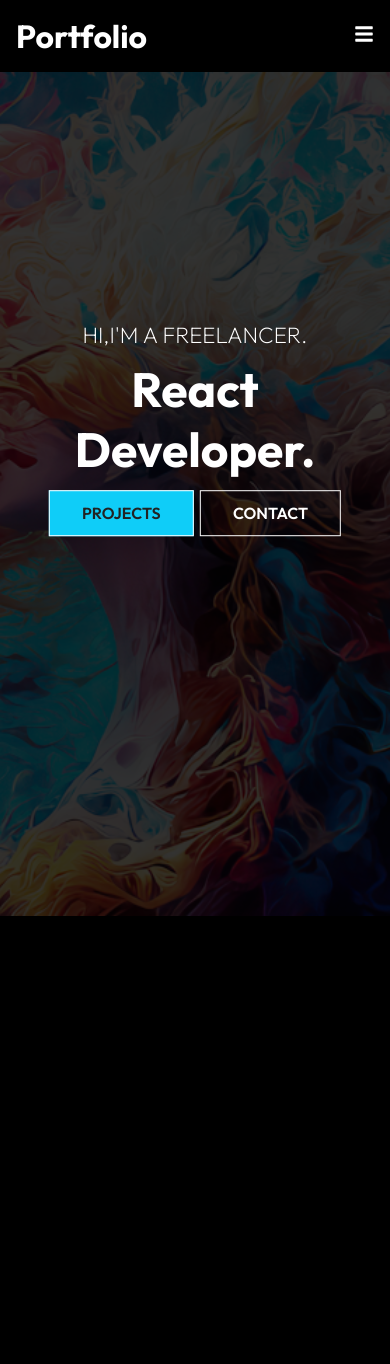
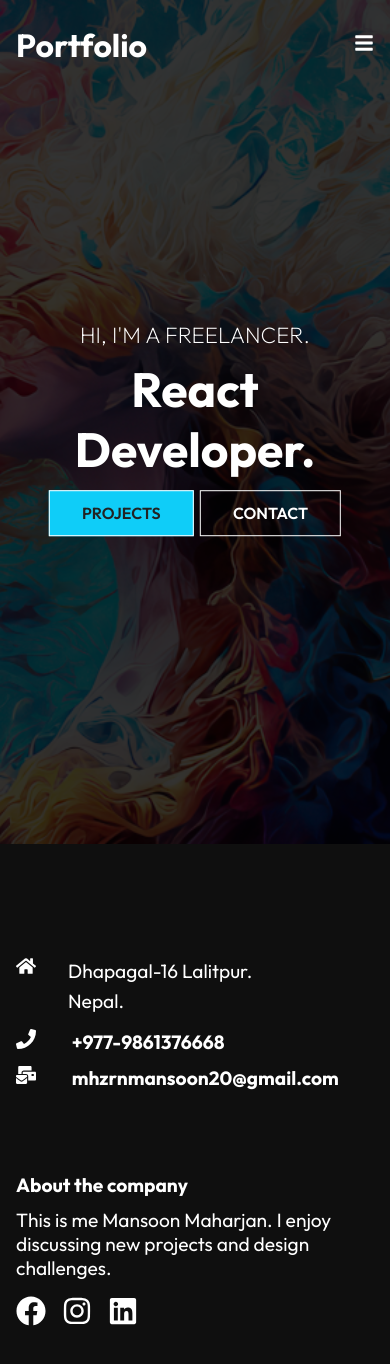
Before and after one commit to mansoonmhzrn/Portfolio, a React (Create React App) app: page / in a window 390 px wide. Shown: the top 1364 px of the page. Before the commit the page ends 920 px from the top, so only its background shows below. Built offline with nearby package versions, Linux system fonts and the light colour scheme.

Commit message:
added portfolio but with an error of having no background image

```diff
--- /dev/null
+++ b/src/components/Footer.js
@@ -0,0 +1,61 @@
+import "./FooterStyles.css"
+import { FaHome, FaPhone, FaMailBulk, FaFacebook,  FaInstagram, FaLinkedin } from "react-icons/fa"
+import React from 'react'
+
+const Footer = () => {
+  return (
+    <div className="footer">
+        <div className="footer-container">
+            <div className="left">
+                <div className="location">
+                 <FaHome size={20} style={{color:"#fff", marginRight: "2rem"}} />
+                 <div>
+                    <p>
+                        Dhapagal-16 Lalitpur.
+                    </p>
+                    <p>
+                        Nepal.
+                    </p>
+                 </div>
+                </div>
+
+              <div className="phone">
+              <h4> <FaPhone size={20} style={{color:"#fff", marginRight: "2rem"}} />  +977-9861376668
+                </h4>
+                </div>
+
+                <div className="email">
+              <h4> <FaMailBulk size={20} style={{color:"#fff", marginRight: "2rem"}} />  mhzrnmansoon20@gmail.com
+                </h4>
+                </div>
+
+            </div>
+            <div className="right">
+                <h4>
+                    About the company
+                </h4>
+                <p>
+                    This is me Mansoon Maharjan. I enjoy discussing new projects and design challenges.
+                </p>
+                <div className="social">
+
+                <FaFacebook
+                 size={30}
+                 style={{color:"#fff", marginRight: "1rem"}} />
+
+                   <FaInstagram
+                 size={30}
+                 style={{color:"#fff", marginRight: "1rem"}} />
+
+                 <FaLinkedin
+                 size={30}
+                 style={{color:"#fff", marginRight: "1rem"}} />
+
+                </div>
+            </div>
+        </div>
+    </div>
+  )
+}
+
+export default Footer
--- /dev/null
+++ b/src/components/FooterStyles.css
@@ -0,0 +1,59 @@
+.footer{
+    width: 100%;
+    padding: 6rem 0;
+    background-color: rgba(19, 19, 19, 0.8);
+}
+
+.footer-container{
+    max-width: 1140px;
+    margin: auto;
+    display: grid;
+    grid-template-columns: repeat(2, 1fr);
+    grid-gap: 40px;
+}
+
+.left{
+    height: 100%;
+    max-width: 100%;
+    display: flex;
+    flex-direction: column;
+    padding: 1rem;
+}
+
+.location {
+    display: flex;
+    margin-bottom: 0.8rem;
+}
+
+.location p {
+    line-height: 30px;
+}
+
+.right{
+    height: 100%;
+    width: 100%;
+    display: flex;
+    flex-direction: column;
+    padding: 1rem;
+}
+
+.social{
+    margin-top: 1rem;
+
+}
+
+h4{
+    font-size: 1.2rem;
+    padding-bottom: 0.7rem;
+}
+
+p{
+    font-size: 1.2rem;
+
+}
+
+@media screen and (max-width: 640px){
+    .footer-container{
+        grid-template-columns: 1fr;
+    }
+}
--- a/src/components/Heroimg.js
+++ b/src/components/Heroimg.js
@@ -11,7 +11,7 @@ const Heroimg = () => {
         </div>
         <div className="content">
         <p>
-            HI,I'M A FREELANCER.</p>
+            HI, I'M A FREELANCER.</p>
             <h1>
                 React Developer.
             </h1>
--- /dev/null
+++ b/src/components/Heroimg2.js
@@ -0,0 +1,20 @@
+import "./Heroimg2Styles.css"
+
+import React from 'react'
+
+const Heroimg2 = () => {
+  return (<div className="hero-img">
+    <div className="heading">
+       <h1>
+        This is a heading
+        </h1>
+        <p>
+            This is a text.
+            </p>
+    </div>
+
+  </div>)
+
+};
+
+export default Heroimg2
--- /dev/null
+++ b/src/components/Heroimg2Styles.css
@@ -0,0 +1,44 @@
+.hero-img{
+    width: 100%;
+    background: rgba(0, 0, 0, 0.5);
+    height: 60vh;
+    position: relative;
+}
+
+.hero-img::before{
+    content: "";
+    background: url("https://cdn.discordapp.com/attachments/981697615685091358/1084214014122393622/Mani_Programming_Desktop_with_big_new_monitor_1ad73fe0-d4e4-4f78-84f0-5e9970b1fd57.png");
+    background-size: cover;
+    background-position: center top;
+    height: 100%;
+    width: 100%;
+    position: relative;
+    top: 0;
+    left: 0;
+    z-index: -1;
+}
+
+
+.heading{
+    width: 100%;
+    height: 100%;
+    display: flex;
+    flex-direction: column;
+    justify-content: center;
+    align-items: center;
+}
+
+.hero-img h1{
+    font-size: 2.4rem;
+}
+
+.hero-img p{
+  font-size: 1.4rem;
+  text-align: center;
+}
+
+@media screen and (max-width: 640px) {
+    .hero-img h1{
+        font-size: 2rem;
+    }
+}
--- a/src/components/Navbar.js
+++ b/src/components/Navbar.js
@@ -10,9 +10,20 @@ import { FaBars, FaTimes } from "react-icons/fa";
     const [click, setClick] = useState(false);
     const handleClick = () => setClick(!click);
 
+    const [color, setColor] = useState(false);
+    const changeColor = () =>{
+        if(window.scrollY >=100){
+            setColor(true);
+        }else{
+            setColor(false);
+        }
+    };
+
+    window.addEventListener("scroll", changeColor);
+
 
     return (
-        <div className="header">
+        <div className={color ? "header header-bg": "header"}>
             <Link to="/">
                 <h1>Portfolio</h1>
             </Link>
--- a/src/components/NavbarStyles.css
+++ b/src/components/NavbarStyles.css
@@ -3,6 +3,15 @@
     justify-content: space-between;
     align-items: center;
     padding: 1rem;
+    position: fixed;
+    width: 100%;
+    height: 90px;
+    z-index: 10;
+}
+
+.header-bg{
+    background-color: rgba(0, 0, 0, 0.85);
+    transition: 0.5s;
 }
 
 .nav-menu{
--- a/src/routes/About.js
+++ b/src/routes/About.js
@@ -1,8 +1,14 @@
 import React from 'react'
+import Navbar from '../components/Navbar'
+import Footer from "../components/Footer"
+
 
 const About = () => {
   return (
-    <div>About</div>
+    <div>
+      <Navbar/>
+      <Footer/>
+    </div>
   )
 }
 
--- a/src/routes/Contact.js
+++ b/src/routes/Contact.js
@@ -1,8 +1,14 @@
 import React from 'react'
+import Navbar from '../components/Navbar'
+import Footer from "../components/Footer"
+
 
 const Contact = () => {
   return (
-    <div>Contact</div>
+    <div>
+      <Navbar/>
+      <Footer/>
+    </div>
   )
 }
 
--- a/src/routes/Home.js
+++ b/src/routes/Home.js
@@ -1,12 +1,14 @@
 import React from 'react'
 import Navbar from '../components/Navbar'
 import Heroimg from "../components/Heroimg"
+import Footer from "../components/Footer"
 
 const Home = () => {
   return (
     <div>
       <Navbar/>
       <Heroimg/>
+      <Footer/>
     </div>
   )
 }
--- a/src/routes/Project.js
+++ b/src/routes/Project.js
@@ -1,8 +1,17 @@
 import React from 'react'
+
+import Navbar from '../components/Navbar'
+import Footer from "../components/Footer"
+import Heroimg2 from "../components/Heroimg2"
+
 
 const Project = () => {
   return (
-    <div>Project</div>
+    <div>
+      <Navbar />
+      <Heroimg2 />
+      <Footer />
+    </div>
   )
 }
 
```
Also changed, not shown: src/assets/p.png (added), src/assets/p1.jpg (added).
